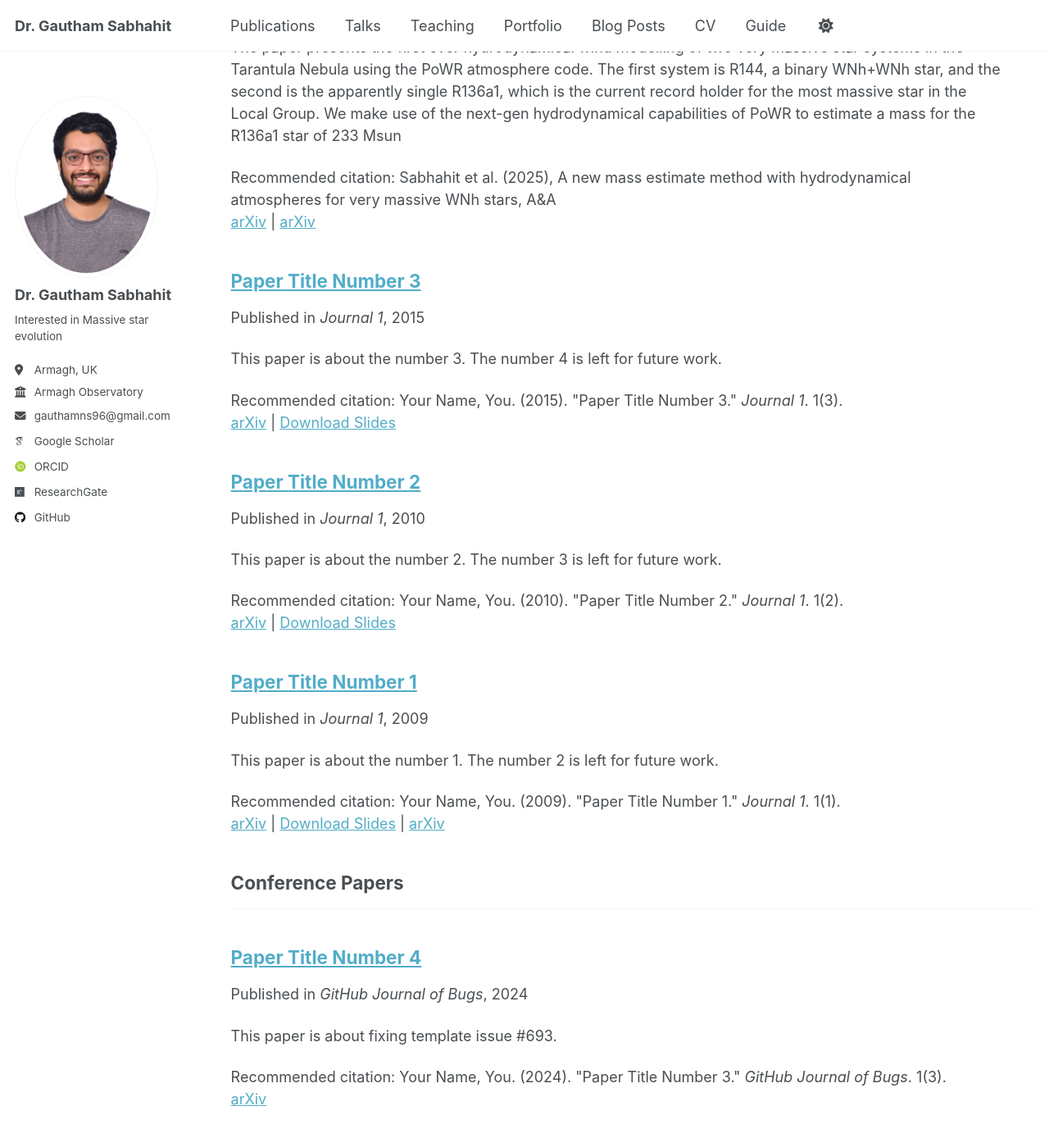
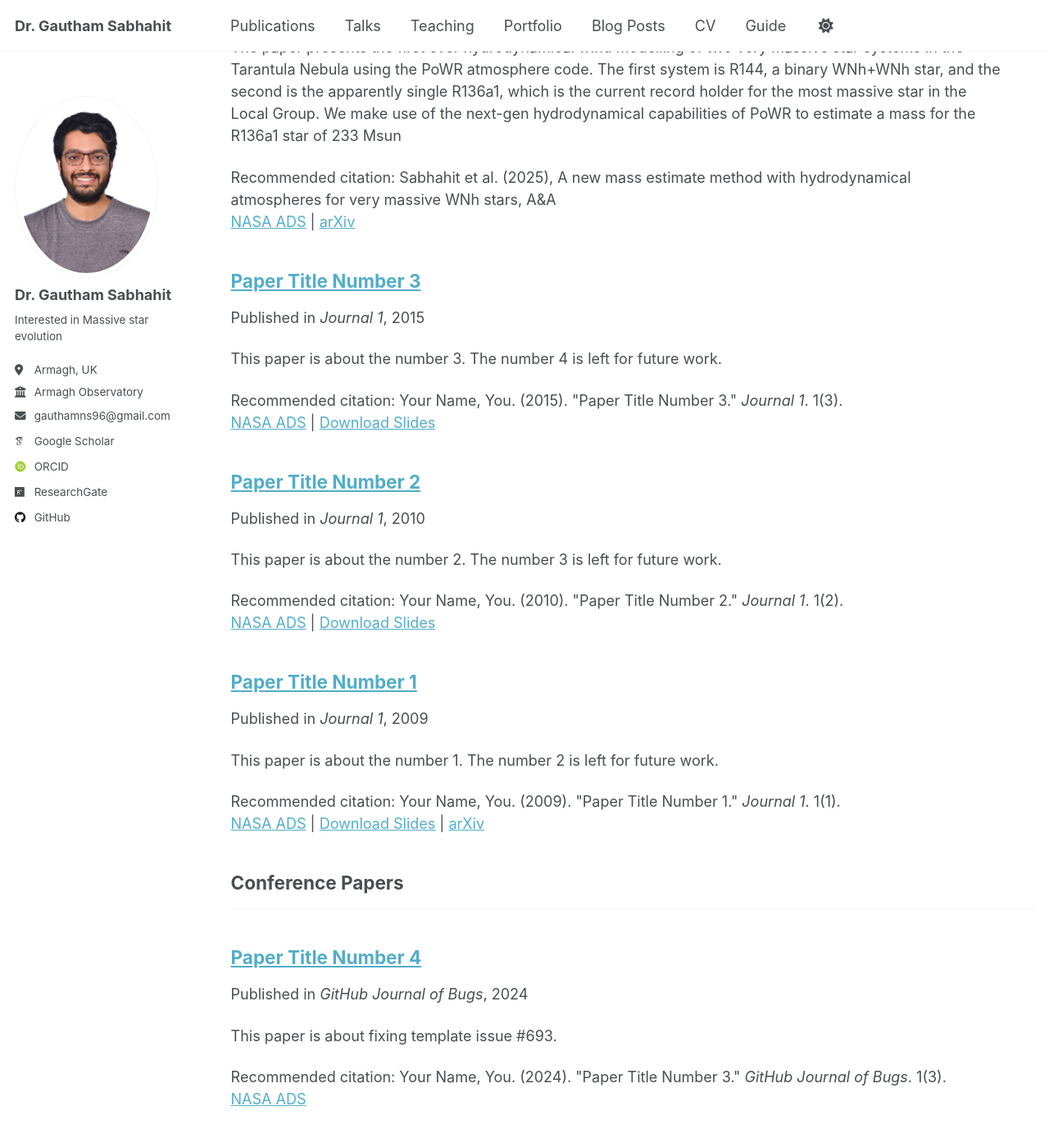
Before and after one commit to Mdot-com/mdot.com, a Jekyll site: the page built from _pages/publications.html, in a window 1280 px wide and 1400 px high, scrolled down 313 px. Shown: the top 1388 px of the window at 82% size. Built offline with Jekyll 4.4.1, drawn with Linux system fonts in a browser that asks for light colours; some web fonts are replaced.

Commit message:
Updated download links to arXiv and NASA ADS

```diff
--- a/_includes/archive-single.html
+++ b/_includes/archive-single.html
@@ -53,25 +53,23 @@
     {% endif %}
 
 {% if post.citation and post.paperurl and post.slidesurl and post.bibtexurl %}
-  <p>Recommended citation: {{ post.citation }}<br /><a href="{{ post.paperurl }}">arXiv</a> | <a href="{{ post.slidesurl }}">Download Slides</a> | <a href="{{ post.bibtexurl }}">arXiv</a></p>
+  <p>Recommended citation: {{ post.citation }}<br /><a href="{{ post.paperurl }}">NASA ADS</a> | <a href="{{ post.slidesurl }}">Download Slides</a> | <a href="{{ post.bibtexurl }}">arXiv</a></p>
 {% elsif post.citation and post.paperurl and post.slidesurl %}
-  <p>Recommended citation: {{ post.citation }}<br /><a href="{{ post.paperurl }}">arXiv</a> | <a href="{{ post.slidesurl }}">Download Slides</a></p>
+  <p>Recommended citation: {{ post.citation }}<br /><a href="{{ post.paperurl }}">NASA ADS</a> | <a href="{{ post.slidesurl }}">Download Slides</a></p>
 {% elsif post.citation and post.paperurl and post.bibtexurl %}
-  <p>Recommended citation: {{ post.citation }}<br /><a href="{{ post.paperurl }}">arXiv</a> | <a href="{{ post.bibtexurl }}">arXiv</a></p>
+  <p>Recommended citation: {{ post.citation }}<br /><a href="{{ post.paperurl }}">NASA ADS</a> | <a href="{{ post.bibtexurl }}">arXiv</a></p>
 {% elsif post.citation and post.paperurl %}
-  <p>Recommended citation: {{ post.citation }}<br /><a href="{{ post.paperurl }}">arXiv</a></p>
+  <p>Recommended citation: {{ post.citation }}<br /><a href="{{ post.paperurl }}">NASA ADS</a></p>
 {% elsif post.citation and post.slidesurl and post.bibtexurl %}
   <p>Recommended citation: {{ post.citation }}<br /><a href="{{ post.slidesurl }}">Download Slides</a> | <a href="{{ post.bibtexurl }}">arXiv</a></p>
 {% elsif post.citation and post.slidesurl %}
   <p>Recommended citation: {{ post.citation }}<br /><a href="{{ post.slidesurl }}">Download Slides</a></p>
 {% elsif post.citation and post.bibtexurl %}
   <p>Recommended citation: {{ post.citation }}<br /><a href="{{ post.bibtexurl }}">arXiv</a></p>
-{% elsif post.citation %}
-  <p>Recommended citation: {{ post.citation }}</p>
 {% elsif post.paperurl and post.bibtexurl %}
-  <p><a href="{{ post.paperurl }}">arXiv</a> | <a href="{{ post.bibtexurl }}">arXiv</a></p>
+  <p><a href="{{ post.paperurl }}">NASA ADS</a> | <a href="{{ post.bibtexurl }}">arXiv</a></p>
 {% elsif post.paperurl %}
-  <p><a href="{{ post.paperurl }}">arXiv</a></p>
+  <p><a href="{{ post.paperurl }}">NASA ADS</a></p>
 {% elsif post.slidesurl and post.bibtexurl %}
   <p><a href="{{ post.slidesurl }}">Download Slides</a> | <a href="{{ post.bibtexurl }}">arXiv</a></p>
 {% elsif post.slidesurl %}
```
